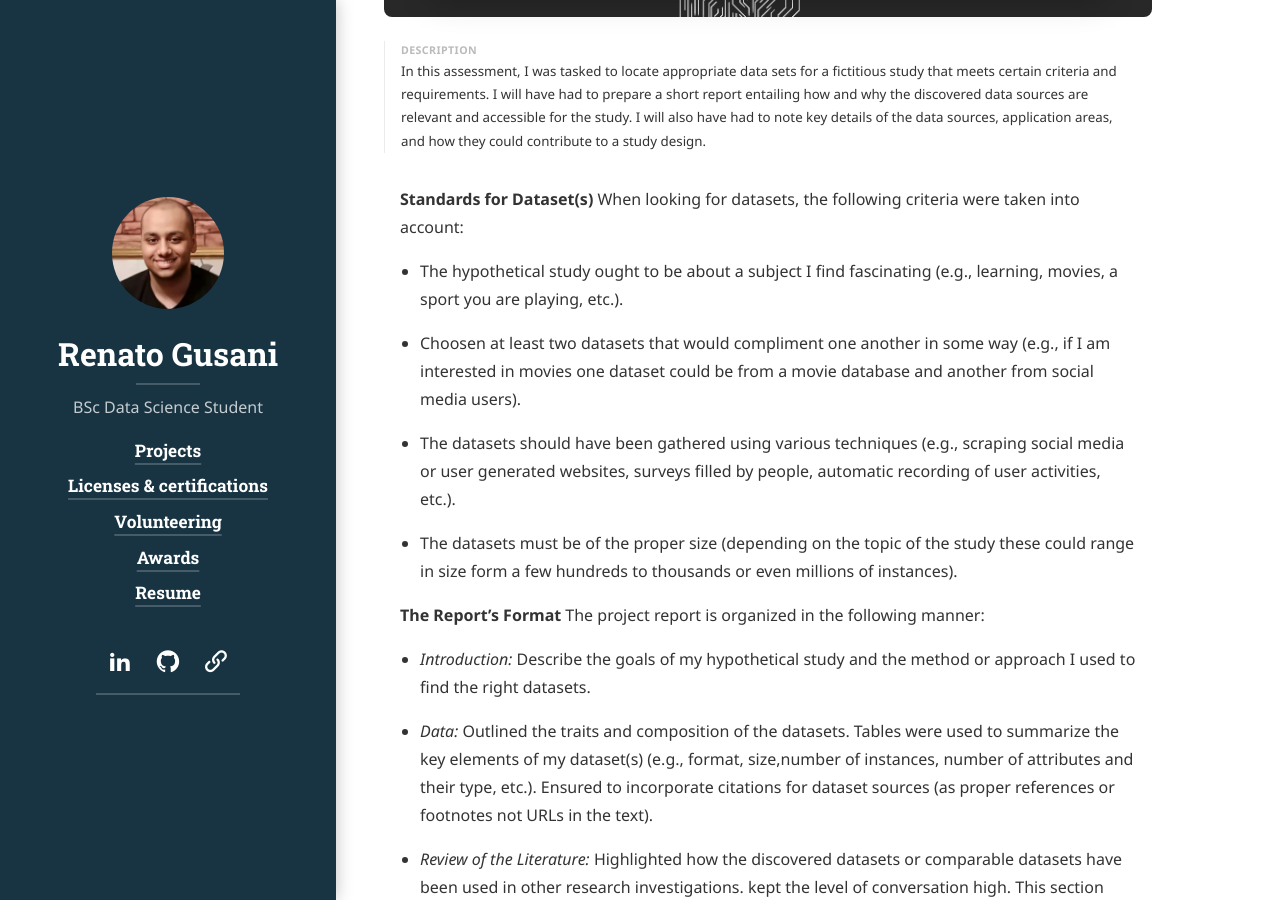
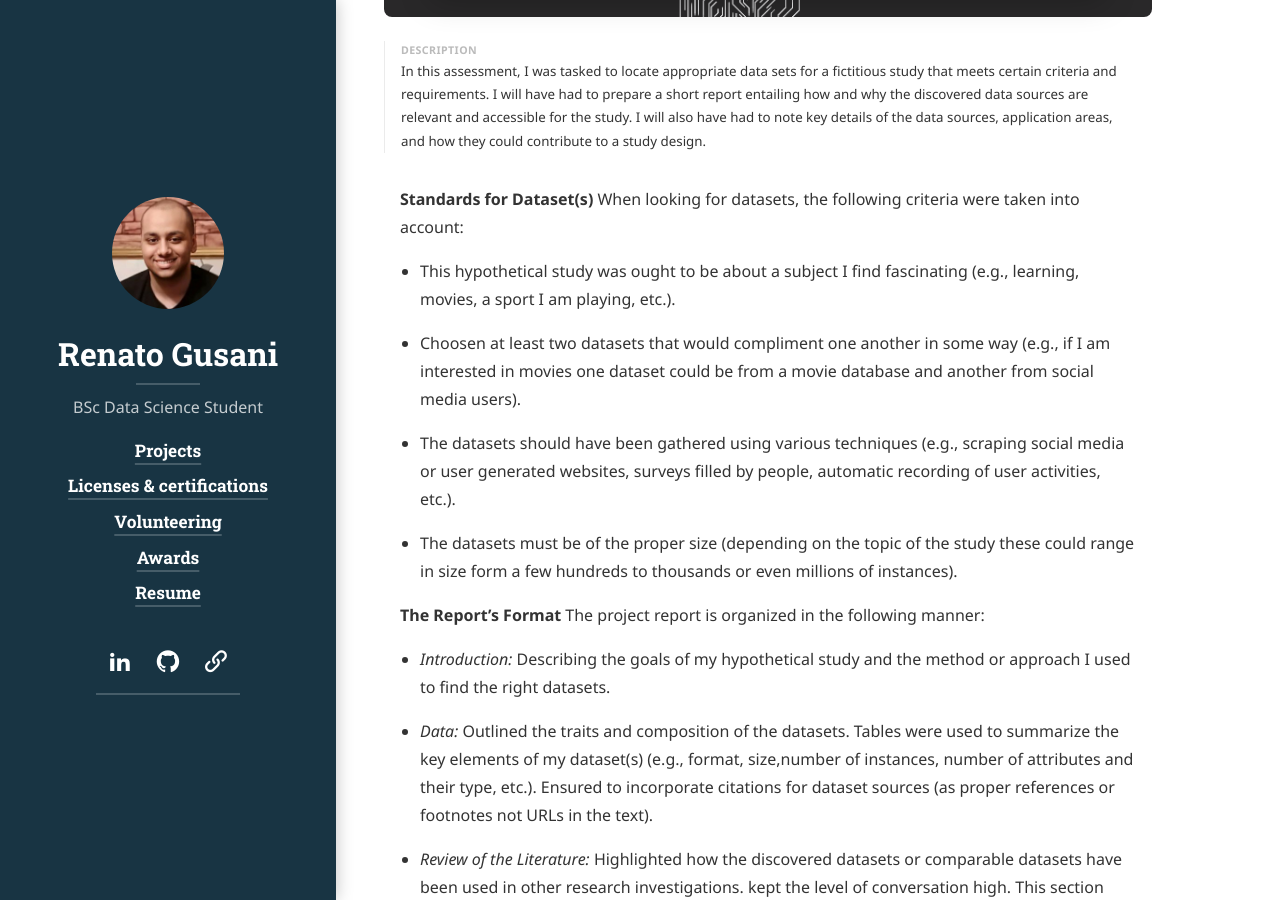
Before and after one commit to renatogusani/personal-site, a Jekyll site: the page built from _projects/personal_data_footprint.md, in a window 1280 px wide and 900 px high, scrolled down 637 px. Built offline with Jekyll 4.4.1, drawn with Linux system fonts in a browser that asks for light colours; cached includes are drawn as plain includes; nearby versions of some CDN libraries; some web fonts are replaced; library files that are not in the unit come from our copies.

Commit message:
Update personal_data_footprint.md

```diff
--- a/_projects/personal_data_footprint.md
+++ b/_projects/personal_data_footprint.md
@@ -27,7 +27,7 @@ sitemap: false
 **Standards for Dataset(s)**
 When looking for datasets, the following criteria were taken into account:
 
-* The hypothetical study ought to be about a subject I find fascinating (e.g., learning, movies, a sport you are playing, etc.).
+* This hypothetical study was ought to be about a subject I find fascinating (e.g., learning, movies, a sport I am playing, etc.).
 
 * Choosen at least two datasets that would compliment one another in some way (e.g., if I am interested in movies one dataset could be from a movie database and another from social media users).
 
@@ -38,7 +38,7 @@ When looking for datasets, the following criteria were taken into account:
 **The Report's Format**
 The project report is organized in the following manner:
 
-* *Introduction:* Describe the goals of my hypothetical study and the method or approach I used to find the right datasets.
+* *Introduction:* Describing the goals of my hypothetical study and the method or approach I used to find the right datasets.
 
 * *Data:* Outlined the traits and composition of the datasets. Tables were used to summarize the key elements of my dataset(s) (e.g., format, size,number
   of instances, number of attributes and their type, etc.). Ensured to incorporate citations for dataset sources (as proper references or footnotes not
```
